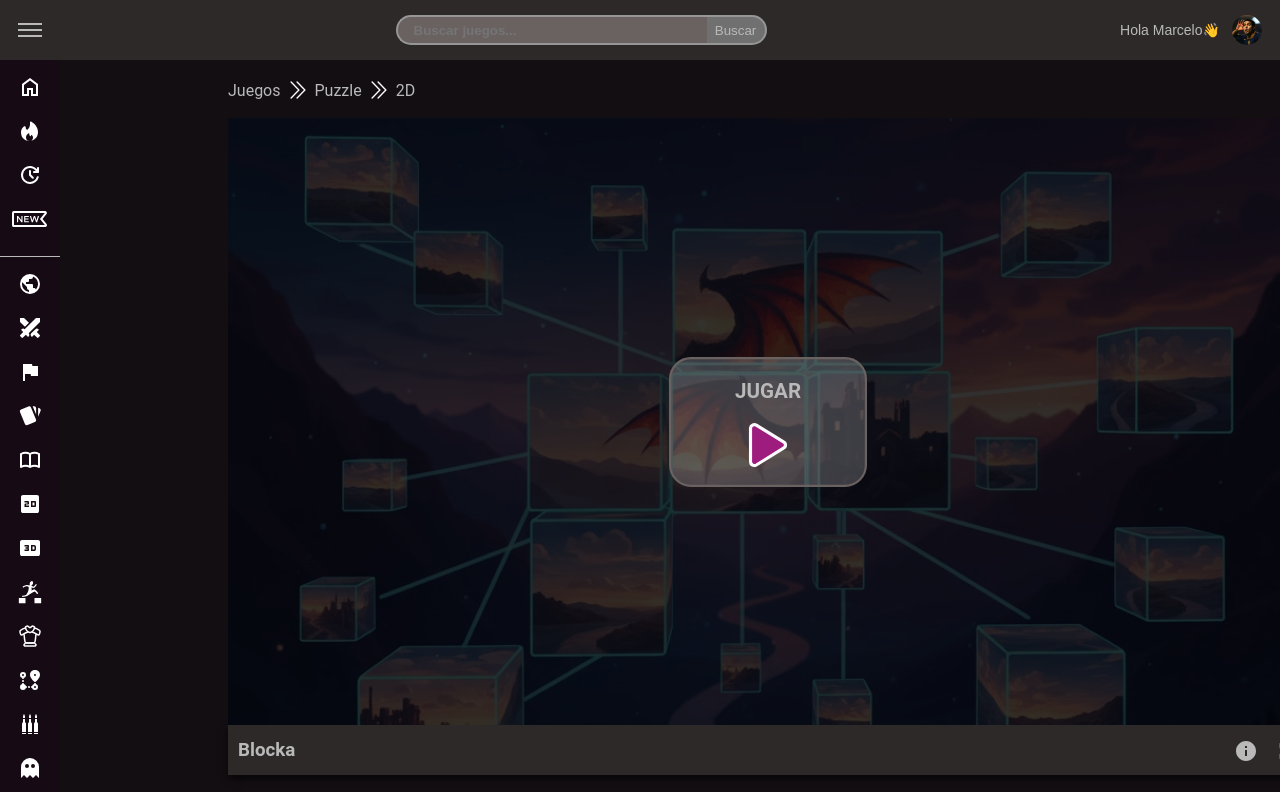
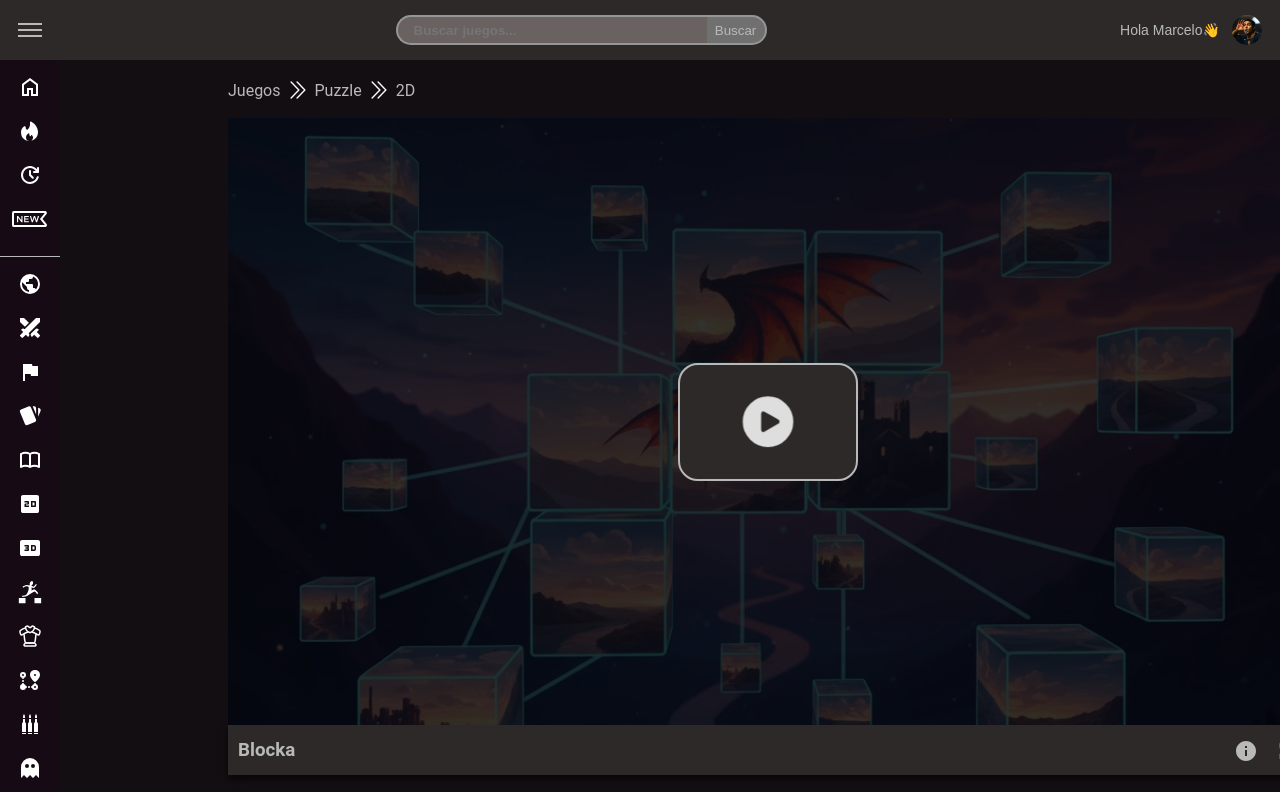
Before and after one commit to ViliFonseca/EntregaTp3Interfaces, a plain HTML site: page blocka-game.html in a window 1280 px wide. Shown: the top 792 px of the page. Drawn offline with Linux system fonts and the light colour scheme.

Commit message:
Animacion boton

```diff
--- a/blocka-game.html
+++ b/blocka-game.html
@@ -233,12 +233,11 @@
         <div class="game-placeholder">
          <div class="blocka-game-screen">
           <div class="game-overlay" id="gamePreviewOverlay">
-           <div class="game-play-button">
-           <h3>JUGAR</h3>
-           <a class="play-btn" id="playGameButton">
-           <svg xmlns="http://www.w3.org/2000/svg" width="40" height="40" viewBox="0 0 14 14"><g fill="none"><path fill="#9E1C7E" d="M1.436 12.33a1.14 1.14 0 0 0 .63 1a1.24 1.24 0 0 0 1.22 0l8.65-5.35a1.11 1.11 0 0 0 0-2L3.286.67a1.24 1.24 0 0 0-1.22 0a1.14 1.14 0 0 0-.63 1z"/><path stroke="#fafaff" stroke-linecap="round" stroke-linejoin="round" d="M1.436 12.33a1.14 1.14 0 0 0 .63 1a1.24 1.24 0 0 0 1.22 0l8.65-5.35a1.11 1.11 0 0 0 0-2L3.286.67a1.24 1.24 0 0 0-1.22 0a1.14 1.14 0 0 0-.63 1z" stroke-width="1"/></g></svg>
-           </a>
-           </div>
+                      <div class="game-play-button">
+                        <a class="play-btn"  id="playGameButton">
+                          <svg xmlns="http://www.w3.org/2000/svg" width="48" height="48" viewBox="0 0 48 48"><defs><mask id="SVGu4ff0bvt"><g fill="none" stroke-linejoin="round" stroke-width="4"><path fill="#fff" stroke="#fff" d="M24 44c11.046 0 20-8.954 20-20S35.046 4 24 4S4 12.954 4 24s8.954 20 20 20Z"/><path fill="#000" stroke="#000" d="M20 24v-6.928l6 3.464L32 24l-6 3.464l-6 3.464z"/></g></mask></defs><path fill="#fff" d="M0 0h48v48H0z" mask="url(#SVGu4ff0bvt)"/></svg>
+                        </a>
+                      </div>
           </div>
 
     <div class="ingame-ui-overlay">
--- a/css/styles.css
+++ b/css/styles.css
@@ -688,18 +688,43 @@ section h2 {
 
 .game-play-button{
   display: flex;
-  text-align: center;
-  flex-direction: column;
   align-items: center;
   justify-content: center;
   width: 180px;
   height: 118px;
-  background-color: #2D2929;
-  border: 2px solid #6A6161;
+  background: var(--secondary1);
+  border: 2px solid var(--terciary1);
   border-radius: 20px;
   cursor: pointer;
   transition: all 0.3s ease;
 }
+
+
+.play-btn {
+  margin-top: 5px;
+  display: inline-block;
+  animation: pulse 2s infinite ease-in-out;
+  transform-origin: center;
+  cursor: pointer;
+  transition: transform 0.2s ease;
+}
+
+.play-btn:hover {
+  transform: scale(1.2);
+}
+
+@keyframes pulse {
+  0%, 100% {
+    transform: scale(1);
+    opacity: 1;
+  }
+  50% {
+    transform: scale(1.15);
+    opacity: 0.85;
+  }
+}
+
+
 
 .game-show{
   position: absolute;
@@ -712,16 +737,6 @@ section h2 {
   align-items: center;
   background: #000;
   z-index: 1;
-}
-
-.game-play-button{
-  background: rgba(255, 255, 255, 0.2);
-  transform: scale(1.1);
-}
-
-.game-play-button a{
-  margin-bottom: 13px;
-  padding: 0;
 }
 
 .game-info-icons{
--- a/js/loader.js
+++ b/js/loader.js
@@ -1,6 +1,6 @@
 // Simulación de carga de 5 segundos con porcentaje y animación
 (function () {
-  const DURATION = 5000;  // tiempo total en ms
+  const DURATION = 1000;  // tiempo total en ms
   const INTERVAL = 50;    // ms: frecuencia de actualización
   const steps = Math.ceil(DURATION / INTERVAL);
 
```
Also changed, not shown: game-page.html (+1 -2 lines).
